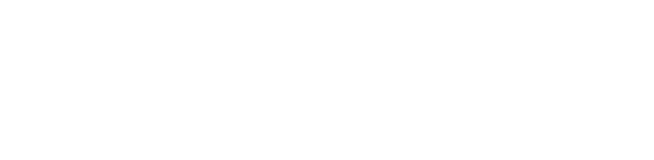
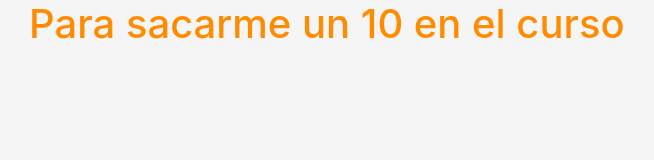
Before and after one commit to maestro-delarosa/-practica-final-git, a plain HTML site: page index.html in a window 1280 px wide. Shown: the whole page, without its empty margins (56-710 px from the left). Drawn offline with nearby package versions, Linux system fonts and the light colour scheme.

Commit message:
Se le da estilo a index.html

```diff
--- a/index.html
+++ b/index.html
@@ -1,17 +1,22 @@
 <!doctype html>
 <html lang="en">
   <head>
-    <title>Title</title>
+    <title>Práctica final</title>
     <!-- Required meta tags -->
     <meta charset="utf-8">
     <meta name="viewport" content="width=device-width, initial-scale=1, shrink-to-fit=no">
 
     <!-- Bootstrap CSS -->
     <link rel="stylesheet" href="https://stackpath.bootstrapcdn.com/bootstrap/4.3.1/css/bootstrap.min.css" integrity="sha384-ggOyR0iXCbMQv3Xipma34MD+dH/1fQ784/j6cY/iJTQUOhcWr7x9JvoRxT2MZw1T" crossorigin="anonymous">
+    <link rel="stylesheet" href="css/main.css">
   </head>
   <body>
+      <div class="container">
+          <h1>Para sacarme un 10 en el curso</h1>
+      </div>
 
-    <!-- Optional JavaScript -->
+      <!-- Optional JavaScript -->
+      <script src="js/main.js"></script>
     <!-- jQuery first, then Popper.js, then Bootstrap JS -->
     <script src="https://code.jquery.com/jquery-3.3.1.slim.min.js" integrity="sha384-q8i/X+965DzO0rT7abK41JStQIAqVgRVzpbzo5smXKp4YfRvH+8abtTE1Pi6jizo" crossorigin="anonymous"></script>
     <script src="https://cdnjs.cloudflare.com/ajax/libs/popper.js/1.14.7/umd/popper.min.js" integrity="sha384-UO2eT0CpHqdSJQ6hJty5KVphtPhzWj9WO1clHTMGa3JDZwrnQq4sF86dIHNDz0W1" crossorigin="anonymous"></script>
```
